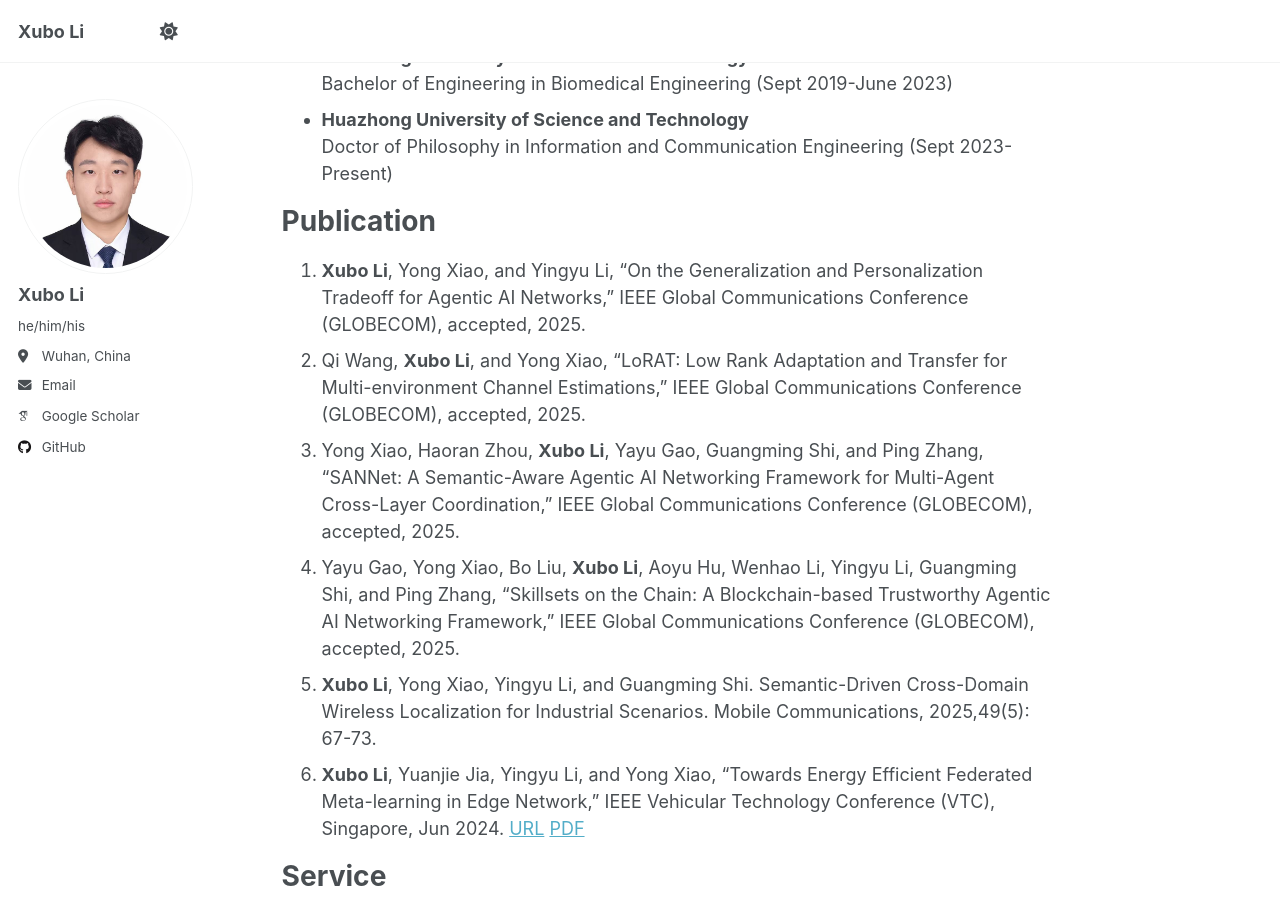
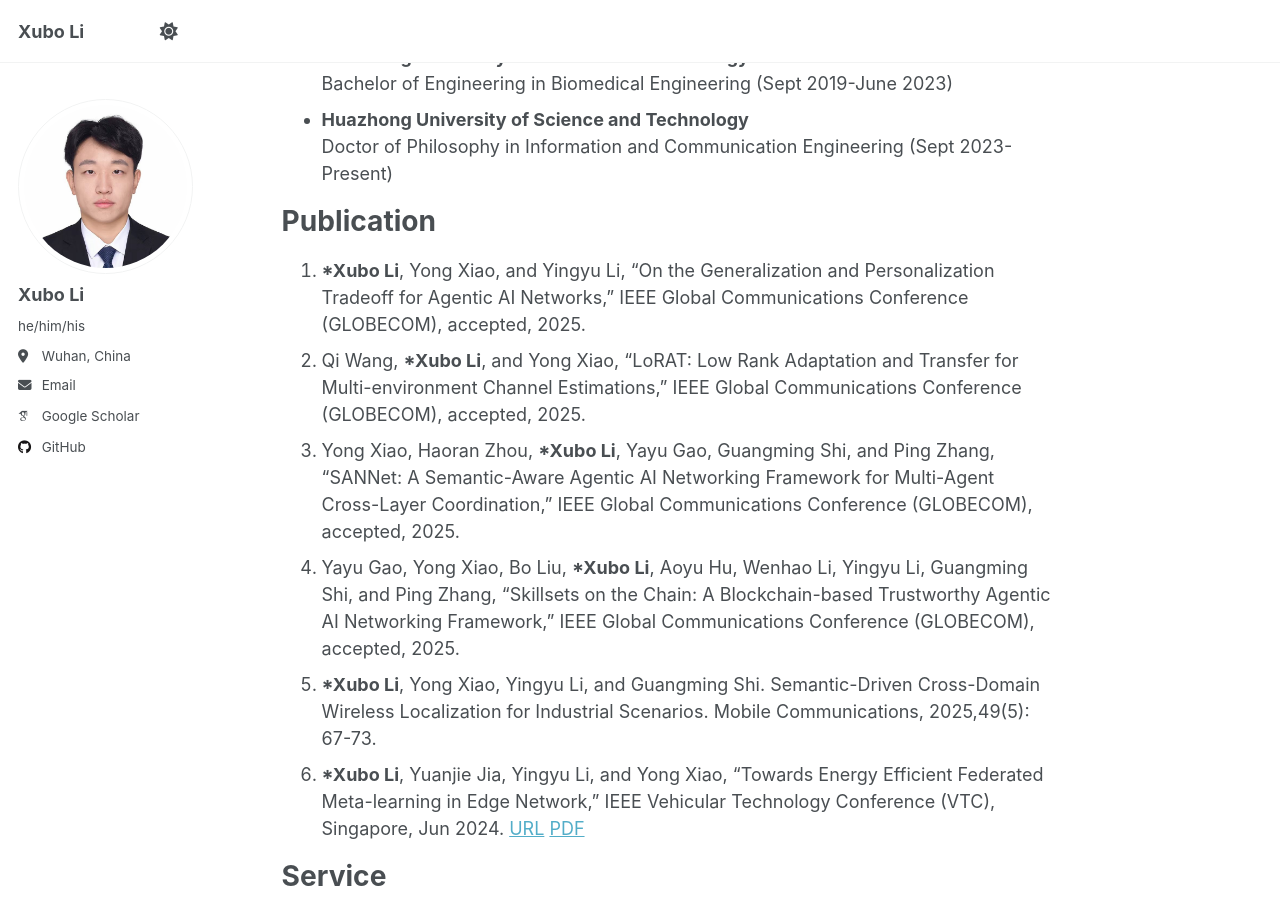
Before and after one commit to XuboLee/xubolee.github.io, a Jekyll site: the page built from _pages/about.md, in a window 1280 px wide and 900 px high, scrolled down 345 px. Built offline with Jekyll 4.4.1, drawn with Linux system fonts in a browser that asks for light colours; some web fonts are replaced; a script that is not in the unit is left out.

```diff
--- a/_pages/about.md
+++ b/_pages/about.md
@@ -26,12 +26,12 @@ Education
 
 Publication
 ======
-1. <strong>Xubo Li</strong>, Yong Xiao, and Yingyu Li, "On the Generalization and Personalization Tradeoff for Agentic AI Networks," IEEE Global Communications Conference (GLOBECOM), accepted, 2025.
-1. Qi Wang, <strong>Xubo Li</strong>, and Yong Xiao, "LoRAT: Low Rank Adaptation and Transfer for Multi-environment Channel Estimations," IEEE Global Communications Conference (GLOBECOM), accepted, 2025.
-1. Yong Xiao, Haoran Zhou, <strong>Xubo Li</strong>, Yayu Gao, Guangming Shi, and Ping Zhang, "SANNet: A Semantic-Aware Agentic AI Networking Framework for Multi-Agent Cross-Layer Coordination," IEEE Global Communications Conference (GLOBECOM), accepted, 2025.
-1. Yayu Gao, Yong Xiao, Bo Liu, <strong>Xubo Li</strong>, Aoyu Hu, Wenhao Li, Yingyu Li, Guangming Shi, and Ping Zhang, "Skillsets on the Chain: A Blockchain-based Trustworthy Agentic AI Networking Framework," IEEE Global Communications Conference (GLOBECOM), accepted, 2025.
-1. <strong>Xubo Li</strong>, Yong Xiao, Yingyu Li, and Guangming Shi. Semantic-Driven Cross-Domain Wireless Localization for Industrial Scenarios. Mobile Communications, 2025,49(5): 67-73.
-1. <strong>Xubo Li</strong>, Yuanjie Jia, Yingyu Li, and Yong Xiao, "Towards Energy Efficient Federated Meta-learning in Edge Network," IEEE Vehicular Technology Conference (VTC), Singapore, Jun 2024. [URL](https://ieeexplore.ieee.org/document/10683432) [PDF](https://ieeexplore.ieee.org/stamp/stamp.jsp?tp=&arnumber=10683432)
+1. <strong>*Xubo Li</strong>, Yong Xiao, and Yingyu Li, "On the Generalization and Personalization Tradeoff for Agentic AI Networks," IEEE Global Communications Conference (GLOBECOM), accepted, 2025.
+1. Qi Wang, <strong>*Xubo Li</strong>, and Yong Xiao, "LoRAT: Low Rank Adaptation and Transfer for Multi-environment Channel Estimations," IEEE Global Communications Conference (GLOBECOM), accepted, 2025.
+1. Yong Xiao, Haoran Zhou, <strong>*Xubo Li</strong>, Yayu Gao, Guangming Shi, and Ping Zhang, "SANNet: A Semantic-Aware Agentic AI Networking Framework for Multi-Agent Cross-Layer Coordination," IEEE Global Communications Conference (GLOBECOM), accepted, 2025.
+1. Yayu Gao, Yong Xiao, Bo Liu, <strong>*Xubo Li</strong>, Aoyu Hu, Wenhao Li, Yingyu Li, Guangming Shi, and Ping Zhang, "Skillsets on the Chain: A Blockchain-based Trustworthy Agentic AI Networking Framework," IEEE Global Communications Conference (GLOBECOM), accepted, 2025.
+1. <strong>*Xubo Li</strong>, Yong Xiao, Yingyu Li, and Guangming Shi. Semantic-Driven Cross-Domain Wireless Localization for Industrial Scenarios. Mobile Communications, 2025,49(5): 67-73.
+1. <strong>*Xubo Li</strong>, Yuanjie Jia, Yingyu Li, and Yong Xiao, "Towards Energy Efficient Federated Meta-learning in Edge Network," IEEE Vehicular Technology Conference (VTC), Singapore, Jun 2024. [URL](https://ieeexplore.ieee.org/document/10683432) [PDF](https://ieeexplore.ieee.org/stamp/stamp.jsp?tp=&arnumber=10683432)
 
 
 
```
